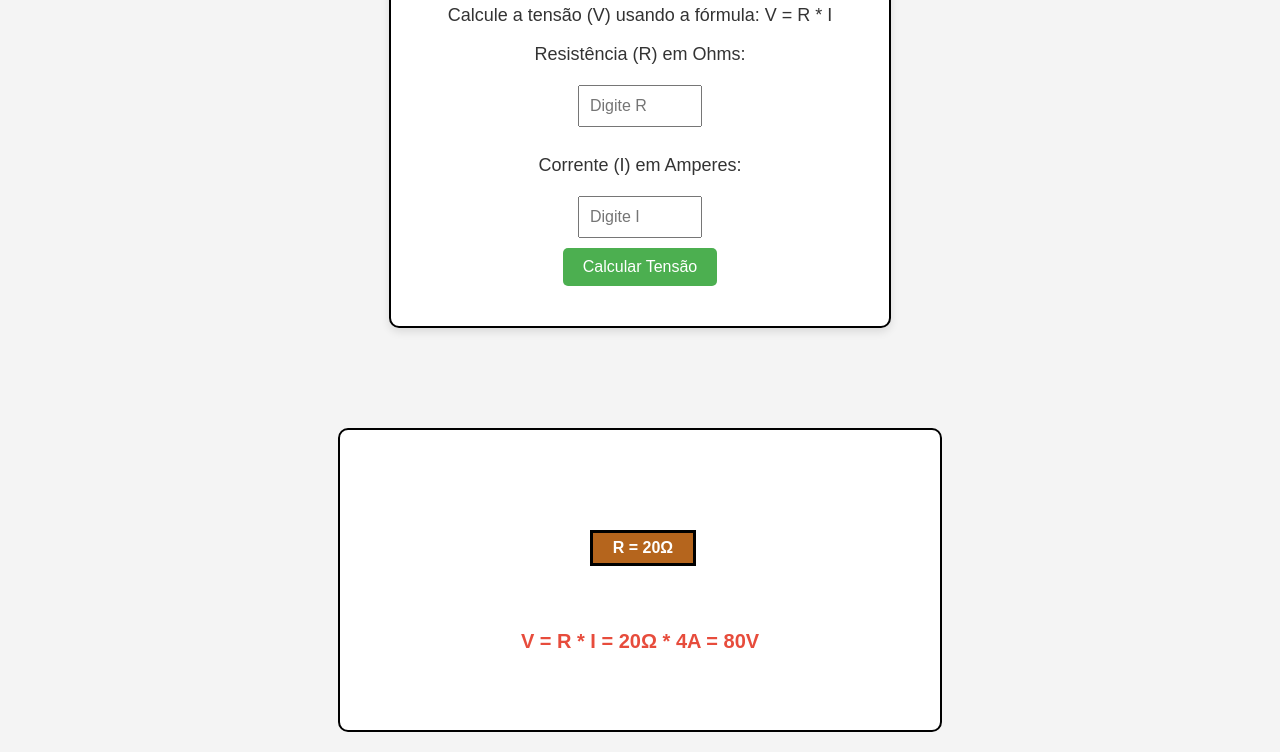
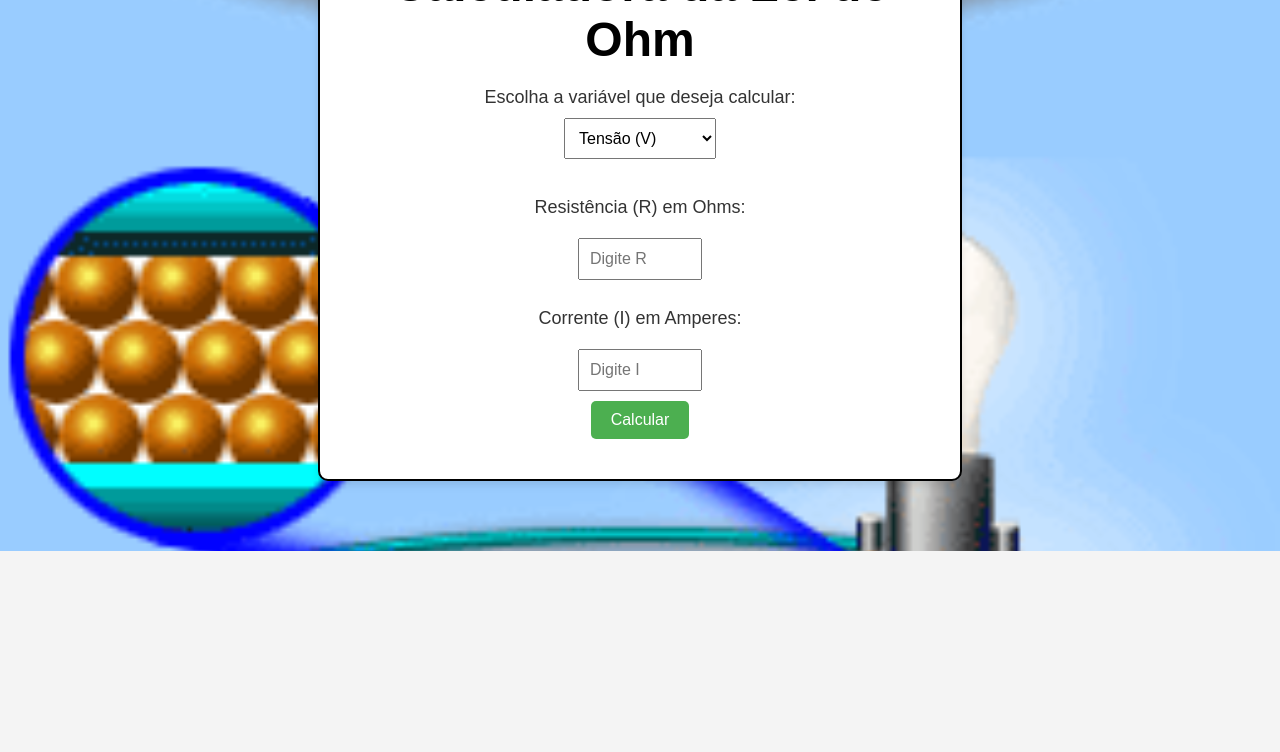
Before and after one commit to Jrsouza8315/material-didatico-def-audio, a plain HTML site: page index.html in a window 1280 px wide. Shown: the part 748-1500 px from the top of the page. After the commit the page ends 1299 px from the top, so only its background shows below. Drawn offline with Linux system fonts and the light colour scheme.

Commit message:
Calculadora
inserir calculadora lei de ohm

```diff
--- a/index.html
+++ b/index.html
@@ -17,6 +17,30 @@
             font-family: Arial, sans-serif;
             background-color: #f4f4f4;
             color: #333;
+            margin: 0;
+            padding: 20px;
+             /* URL da imagem de fundo */
+             background-image: url('./assets/corrente-eletrica.gif');
+
+            /* Faz a imagem cobrir toda a tela */
+            background-size: cover;
+
+            /* Centraliza a imagem no centro da tela */
+            background-position: center;
+
+            /* Mantém a imagem fixa ao rolar a página */
+            background-attachment: fixed;
+
+            /* Evita repetição da imagem */
+            background-repeat: no-repeat;
+
+            /* Define uma cor de fundo de fallback caso a imagem não carregue */
+            background-color: #f4f4f4;
+
+            /* Define a cor do texto */
+            color: white;
+
+            /* Define um espaçamento ao redor do conteúdo */
             margin: 0;
             padding: 20px;
         }
@@ -52,7 +76,7 @@
             margin: 0;
             padding: 20px;
         }
-        .game-container {
+        .calculator-container {
             max-width: 600px;
             margin: 50px auto;
             padding: 20px;
@@ -61,10 +85,10 @@
             border-radius: 10px;
             box-shadow: 0 4px 8px rgba(0,0,0,0.1);
         }
-        .game-container h1 {
+        .calculator-container h1 {
             margin-bottom: 20px;
         }
-        .game-container p {
+        .calculator-container p {
             font-size: 18px;
             margin-bottom: 10px;
         }
@@ -73,6 +97,11 @@
             margin: 10px 0;
             width: 100px;
             font-size: 16px;
+        }
+        select {
+            padding: 10px;
+            font-size: 16px;
+            margin-bottom: 20px;
         }
         button {
             padding: 10px 20px;
@@ -91,62 +120,7 @@
             margin-top: 20px;
             font-weight: bold;
         }
-        body {
-            font-family: Arial, sans-serif;
-            background-color: #f4f4f4;
-            color: #333;
-            text-align: center;
-            margin: 0;
-            padding: 20px;
-        }
-        .animation-container {
-            margin-top: 50px;
-            position: relative;
-            width: 600px;
-            height: 300px;
-            margin-left: auto;
-            margin-right: auto;
-            border: 2px solid #000;
-            border-radius: 10px;
-            background-color: #fff;
-            overflow: hidden;
-        }
-        .resistor {
-            position: absolute;
-            top: 100px;
-            left: 250px;
-            width: 100px;
-            height: 30px;
-            background-color: #b5651d;
-            border: 3px solid #000;
-            text-align: center;
-            line-height: 30px;
-            color: #fff;
-            font-weight: bold;
-        }
-        .current {
-            position: absolute;
-            top: 140px;
-            left: -50px;
-            width: 50px;
-            height: 50px;
-            background-color: #3498db;
-            border-radius: 50%;
-            animation: moveCurrent 5s linear infinite;
-        }
-        @keyframes moveCurrent {
-            0% { left: -50px; }
-            100% { left: 550px; }
-        }
-        .voltage {
-            position: absolute;
-            top: 200px;
-            left: 0;
-            width: 100%;
-            font-size: 20px;
-            font-weight: bold;
-            color: #e74c3c;
-        }
+
     </style>
 </head>
 <body>
@@ -162,33 +136,34 @@
         <div class="comic-panel">
             <img src="./assets/lei-de-ohm.png" alt="Lei de Ohm">
             <div class="comic-text">
+                "A 1ª lei de Ohm determina que a diferença de potencial entre dois pontos de um resistor é proporcional à corrente elétrica que é estabelecida nele. Além disso, de acordo com essa lei, a razão entre o potencial elétrico e a corrente elétrica é sempre constante para resistores ôhmicos."
+                <br/><br/>
                 A Lei de Ohm diz que V = R * I, onde V é a tensão, R é a resistência, e I é a corrente.
             </div>
         </div>
         <div class="comic-panel">
-            <img src="ohm_example.png" alt="Exemplo">
+            <img src="./assets/tumblr_ov9hqcHWRv1vy6znqo1_1280.jpg" alt="Exemplo">
             <div class="comic-text">
                 Se tivermos uma resistência de 2Ω e uma corrente de 3A, a tensão será 6V!
             </div>
         </div>
         <!-- Adicione mais painéis conforme necessário -->
-        <div class="game-container">
-            <h1>Jogo da Lei de Ohm</h1>
-            <p>Calcule a tensão (V) usando a fórmula: V = R * I</p>
-            <p>Resistência (R) em Ohms:</p>
-            <input type="number" id="resistance" placeholder="Digite R" />
-            <p>Corrente (I) em Amperes:</p>
-            <input type="number" id="current" placeholder="Digite I" />
-            <br />
-            <button onclick="calculateVoltage()">Calcular Tensão</button>
+        <div class="calculator-container">
+            <h1>Calculadora da Lei de Ohm</h1>
+            <p>Escolha a variável que deseja calcular:</p>
+            <select id="calculationType" onchange="updateForm()">
+                <option value="voltage">Tensão (V)</option>
+                <option value="current">Corrente (I)</option>
+                <option value="resistance">Resistência (R)</option>
+            </select>
+            <div id="inputs">
+                <!-- Inputs dinâmicos serão inseridos aqui -->
+            </div>
+            <button onclick="calculate()">Calcular</button>
             <div id="result"></div>
         </div>
     </div>
-    <div class="animation-container">
-        <div class="resistor">R = 10Ω</div>
-        <div class="current">I</div>
-        <div class="voltage">V = R * I = 10Ω * 2A = 20V</div>
-    </div>
+
     <!-- VLibras Widget -->
     <div vw class="enabled">
         <div vw-access-button class="active"></div>
@@ -199,29 +174,73 @@
         new window.VLibras.Widget('https://vlibras.gov.br/app');
     </script>
     <script>
-        function calculateVoltage() {
-            var resistance = document.getElementById("resistance").value;
-            var current = document.getElementById("current").value;
+        function updateForm() {
+            const calculationType = document.getElementById('calculationType').value;
+            const inputsContainer = document.getElementById('inputs');
+            let inputsHtml = '';
 
-            if (resistance && current) {
-                var voltage = resistance * current;
-                document.getElementById("result").innerHTML = "A tensão (V) é: " + voltage + " Volts";
-            } else {
-                document.getElementById("result").innerHTML = "Por favor, insira os valores de resistência e corrente.";
+            if (calculationType === 'voltage') {
+                inputsHtml = `
+                    <p>Resistência (R) em Ohms:</p>
+                    <input type="number" id="resistance" placeholder="Digite R" />
+                    <p>Corrente (I) em Amperes:</p>
+                    <input type="number" id="current" placeholder="Digite I" />
+                `;
+            } else if (calculationType === 'current') {
+                inputsHtml = `
+                    <p>Tensão (V) em Volts:</p>
+                    <input type="number" id="voltage" placeholder="Digite V" />
+                    <p>Resistência (R) em Ohms:</p>
+                    <input type="number" id="resistance" placeholder="Digite R" />
+                `;
+            } else if (calculationType === 'resistance') {
+                inputsHtml = `
+                    <p>Tensão (V) em Volts:</p>
+                    <input type="number" id="voltage" placeholder="Digite V" />
+                    <p>Corrente (I) em Amperes:</p>
+                    <input type="number" id="current" placeholder="Digite I" />
+                `;
             }
+
+            inputsContainer.innerHTML = inputsHtml;
         }
+
+        function calculate() {
+            const calculationType = document.getElementById('calculationType').value;
+            let result = '';
+
+            if (calculationType === 'voltage') {
+                const resistance = parseFloat(document.getElementById('resistance').value);
+                const current = parseFloat(document.getElementById('current').value);
+                if (!isNaN(resistance) && !isNaN(current)) {
+                    result = `A tensão (V) é: ${resistance * current} Volts`;
+                } else {
+                    result = 'Por favor, insira valores válidos para resistência e corrente.';
+                }
+            } else if (calculationType === 'current') {
+                const voltage = parseFloat(document.getElementById('voltage').value);
+                const resistance = parseFloat(document.getElementById('resistance').value);
+                if (!isNaN(voltage) && !isNaN(resistance)) {
+                    result = `A corrente (I) é: ${voltage / resistance} Amperes`;
+                } else {
+                    result = 'Por favor, insira valores válidos para tensão e resistência.';
+                }
+            } else if (calculationType === 'resistance') {
+                const voltage = parseFloat(document.getElementById('voltage').value);
+                const current = parseFloat(document.getElementById('current').value);
+                if (!isNaN(voltage) && !isNaN(current)) {
+                    result = `A resistência (R) é: ${voltage / current} Ohms`;
+                } else {
+                    result = 'Por favor, insira valores válidos para tensão e corrente.';
+                }
+            }
+
+            document.getElementById('result').innerHTML = result;
+        }
+
+        // Inicializa o formulário com os inputs para calcular a tensão
+        updateForm();
     </script>
-     <script>
-        // Aqui você pode alterar a resistência e a corrente
-        var resistance = 20; // em Ohms
-        var current = 4; // em Amperes
 
-        // Calcula a tensão
-        var voltage = resistance * current;
-
-        // Atualiza o texto da animação
-        document.querySelector('.resistor').innerHTML = 'R = ' + resistance + 'Ω';
-        document.querySelector('.voltage').innerHTML = 'V = R * I = ' + resistance + 'Ω * ' + current + 'A = ' + voltage + 'V';
-    </script>
 </body>
 </html>
```
Also changed, not shown: assets/Lampada-De-Plasma-8443669.gif (added), assets/corrente-eletrica.gif (added), assets/tumblr_ov9hqcHWRv1vy6znqo1_1280.jpg (added).
